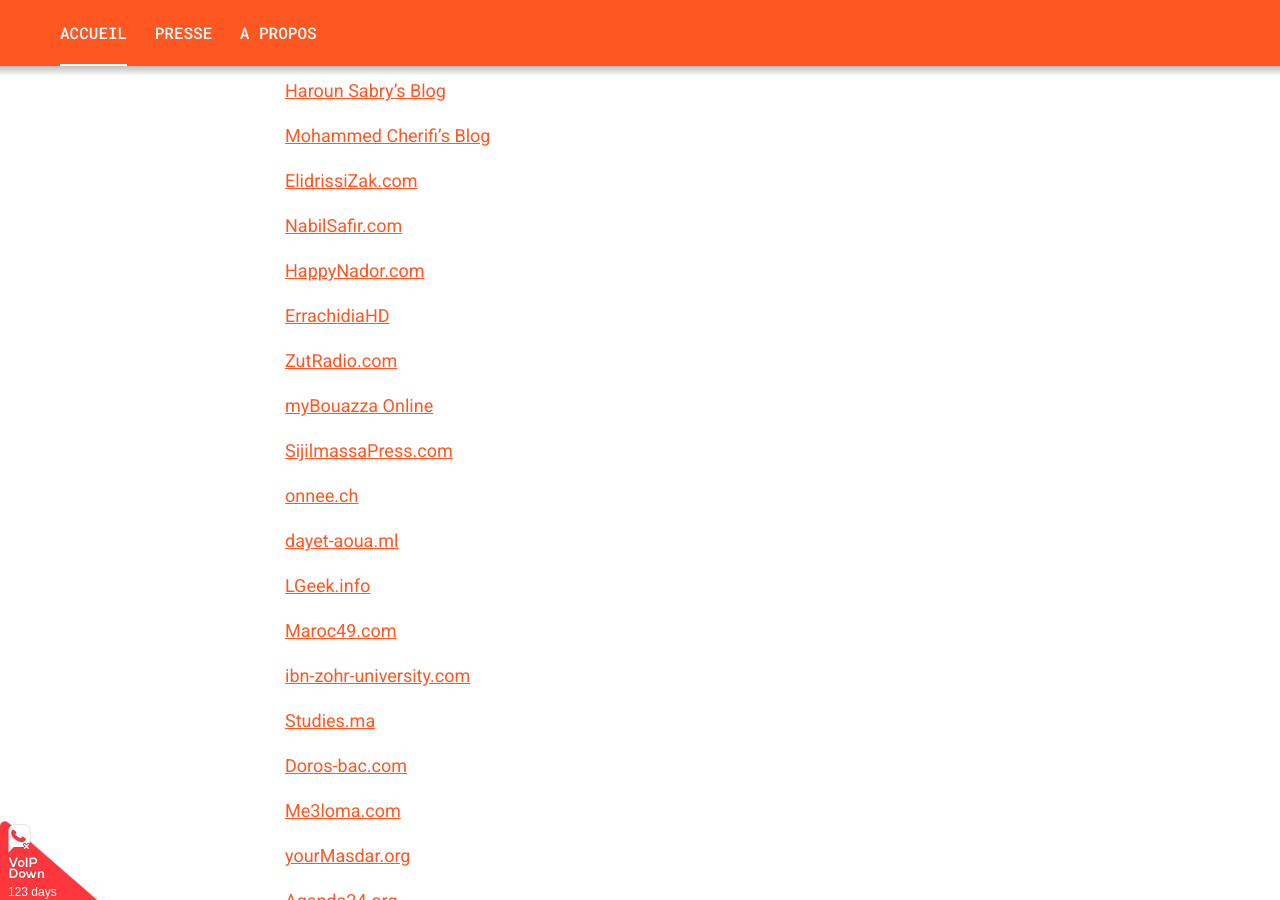
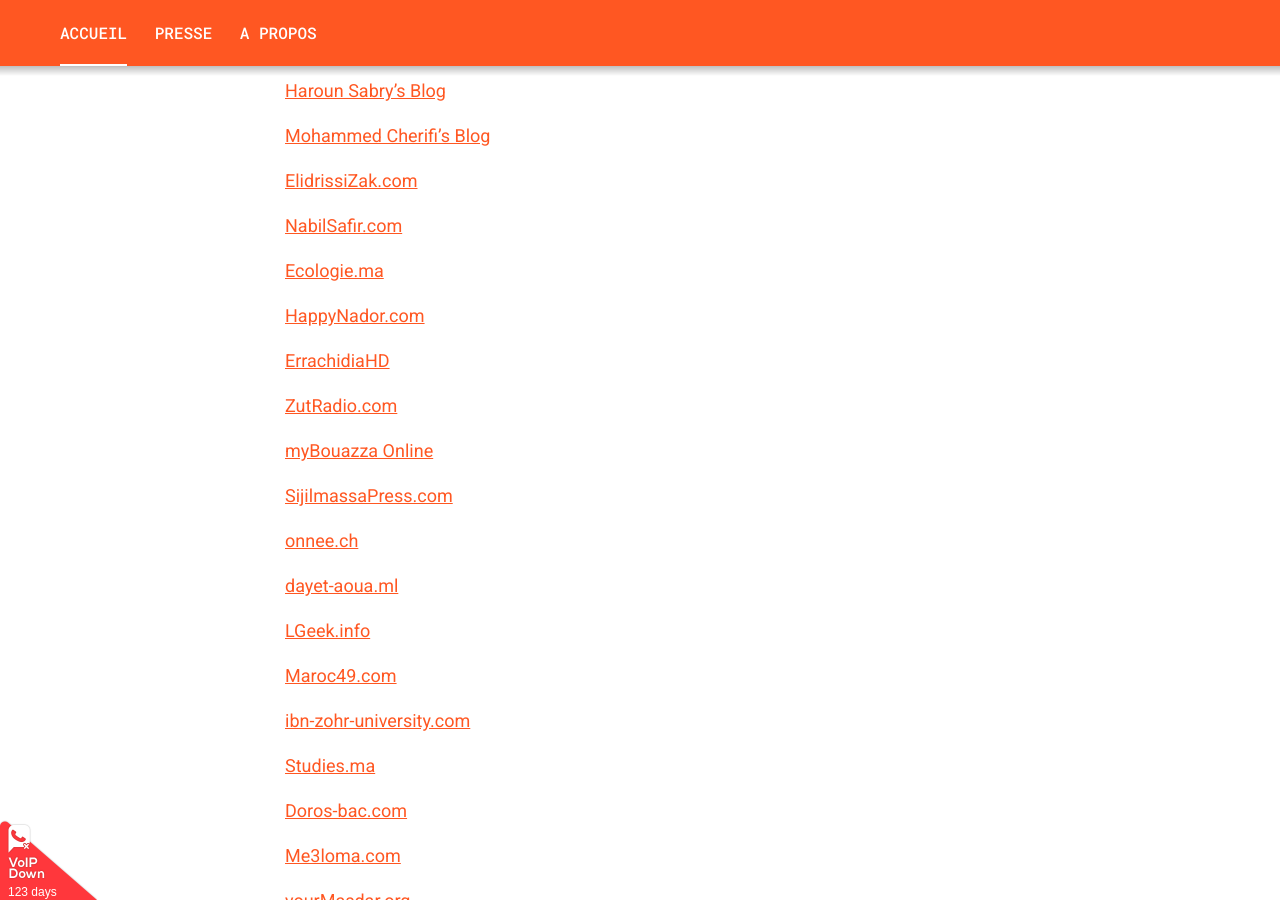
Before and after one commit to VoIPDown/voipdown.github.io, a Jekyll site: the page built from index.markdown, in a window 1280 px wide and 900 px high, scrolled down 5334 px. Built offline with Jekyll 4.4.1, drawn with Linux system fonts in a browser that asks for light colours.

Commit message:
Add new supporter.

```diff
--- a/_data/supporters.yml
+++ b/_data/supporters.yml
@@ -267,6 +267,10 @@
 
 - name: NabilSafir.com
   link: http://www.nabilsafir.com
+  type: blog
+
+- name: Ecologie.ma
+  link: http://www.ecologie.ma
   type: blog
 
 - name: HappyNador.com
```
